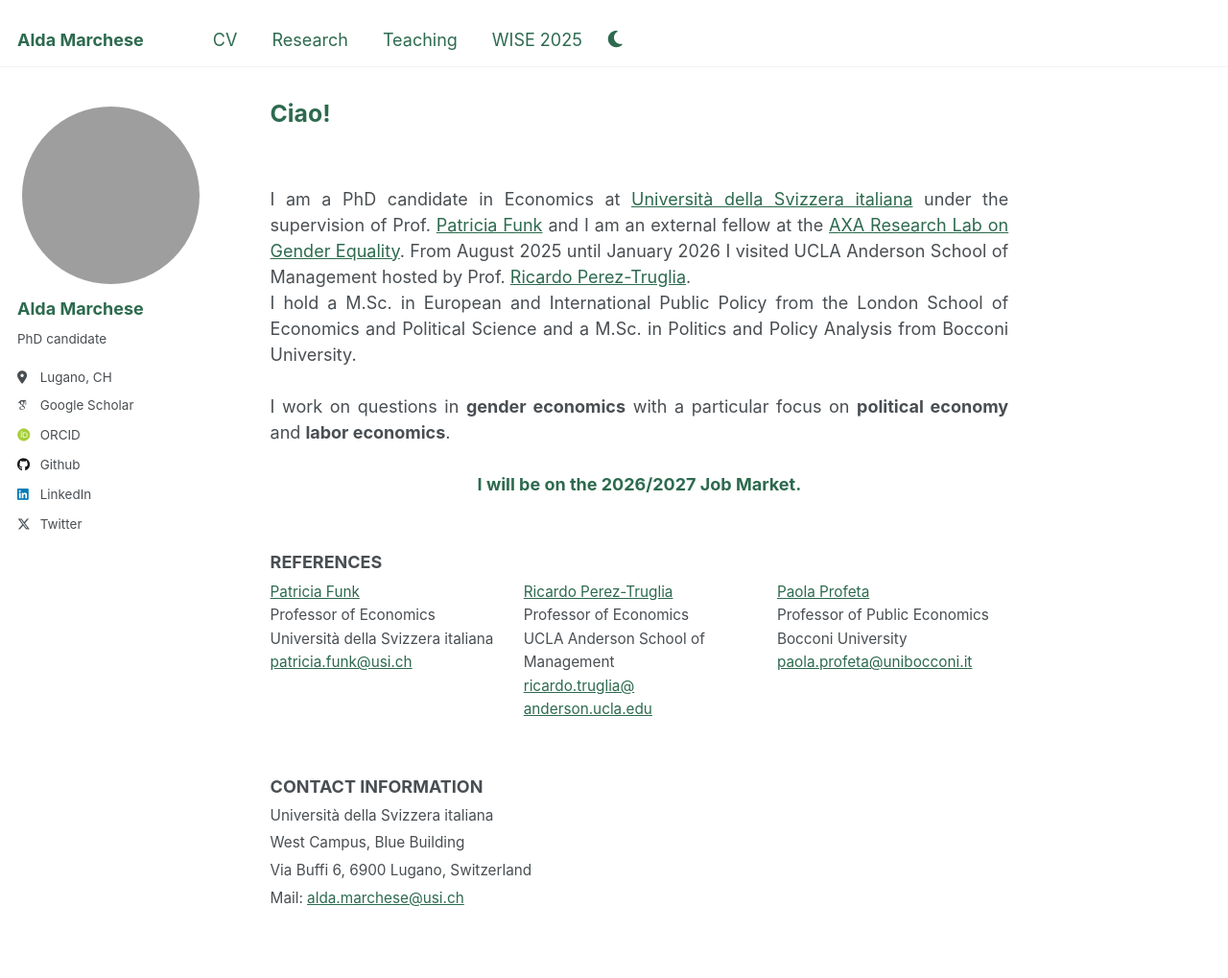
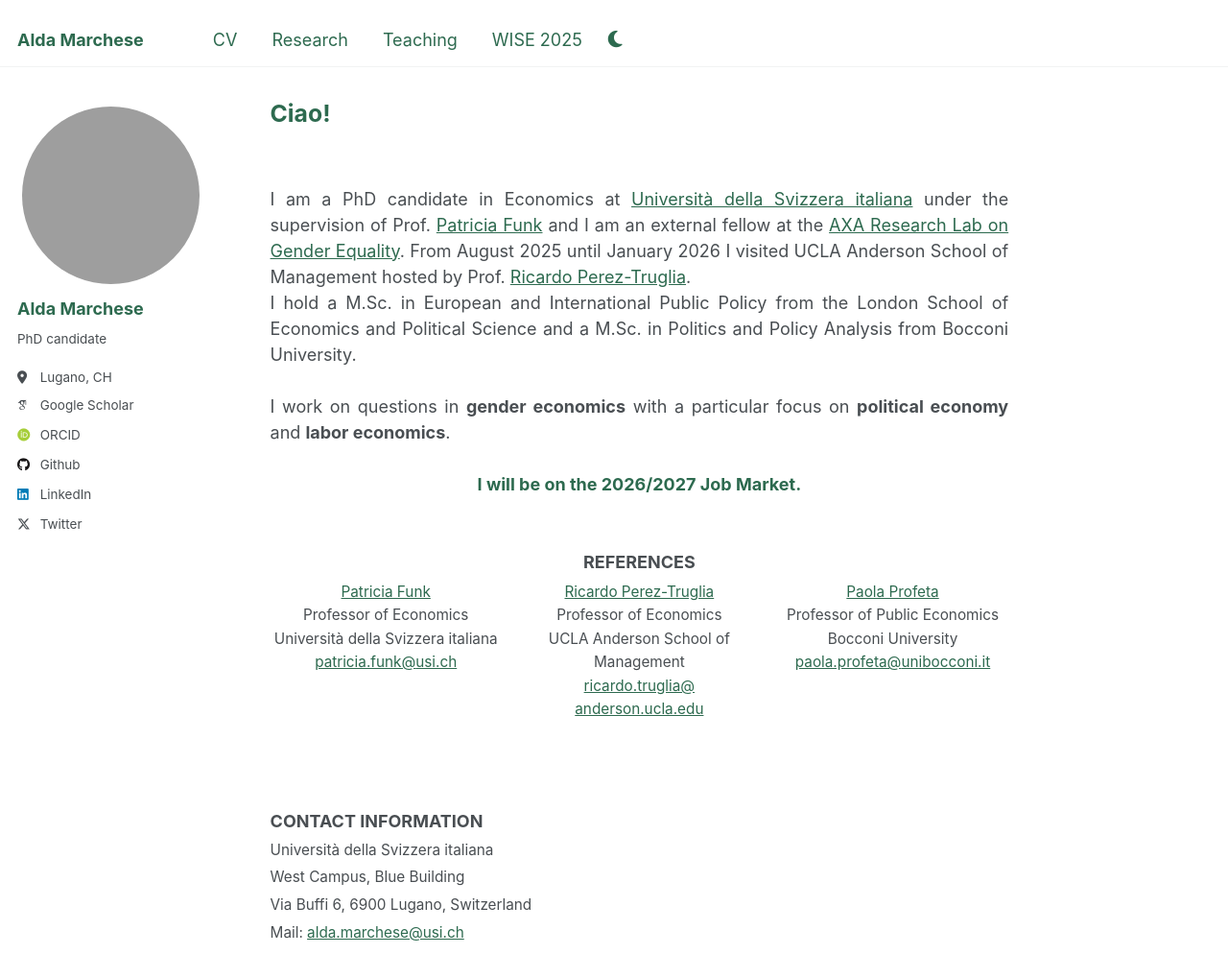
Before and after one commit to aldamarchese/aldamarchese.github.io, a Jekyll site: the page built from _pages/about.md, in a window 1280 px wide and 1175 px high. Shown: the top 1019 px of the window at 96% size. Built offline with Jekyll 4.4.1, drawn with Linux system fonts in a browser that asks for light colours; some web fonts are replaced.

Commit message:
Center references and add space before contact information
Co-Authored-By: Claude Opus 5 <noreply@anthropic.com>

```diff
--- a/_sass/_page.scss
+++ b/_sass/_page.scss
@@ -418,7 +418,8 @@
 /* References block on the front page: three columns, stacked on phones */
 .references {
   line-height: 1.6;
-  margin-bottom: 3em;
+  margin-bottom: 5em;
+  text-align: center;
 }
 
 .references__grid {
```
